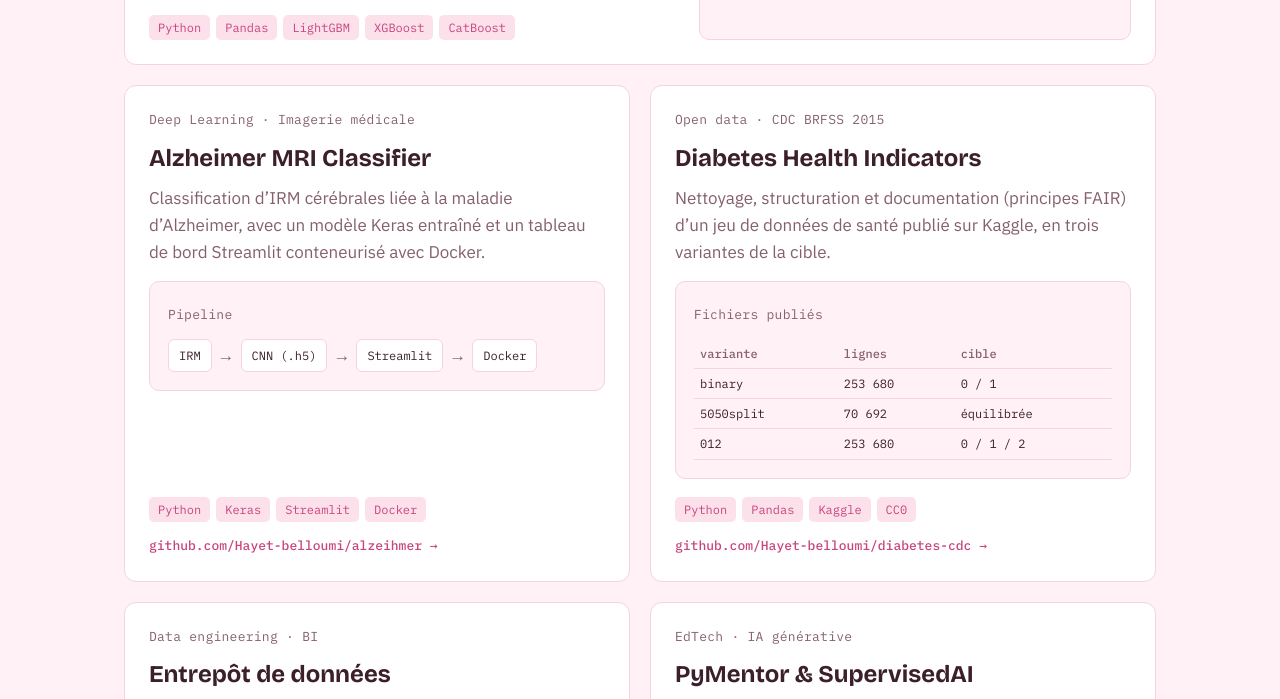
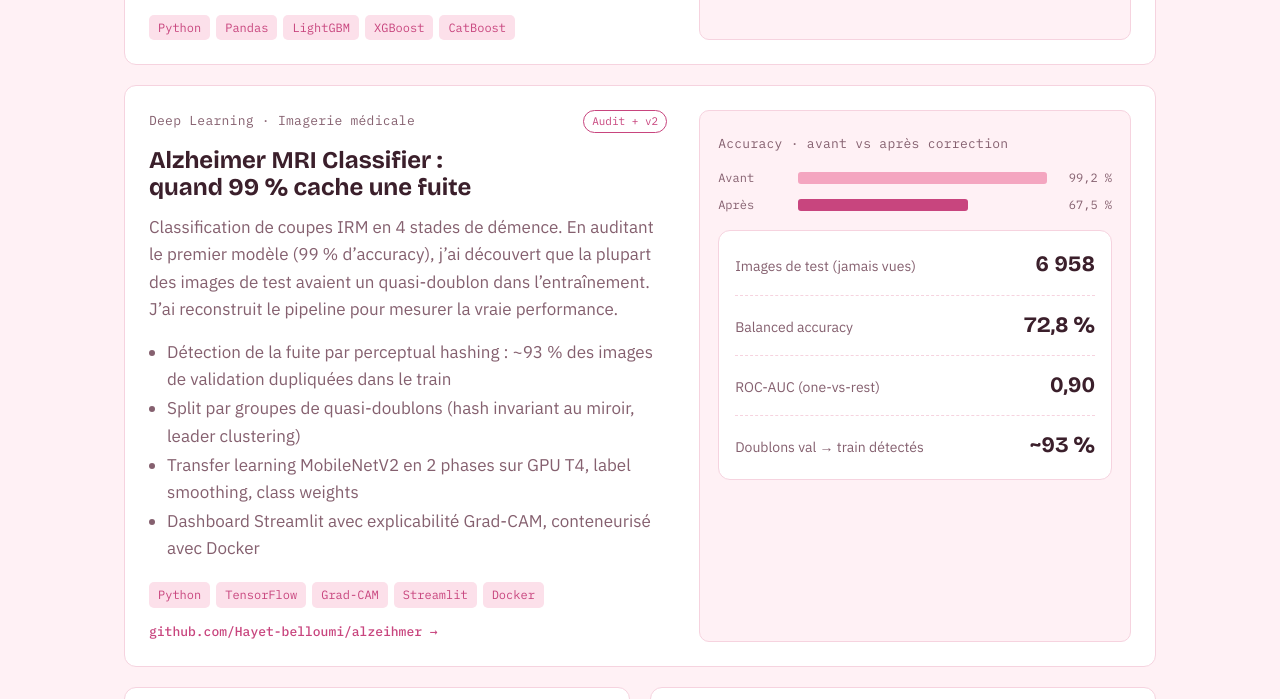
Before and after one commit to Hayet-belloumi/Hayet-belloumi.github.io, a plain HTML site: page index.html in a window 1280 px wide. Shown: the part 1923-2622 px from the top of the page. Drawn offline with nearby package versions, Linux system fonts and the light colour scheme.

Commit message:
Update Alzheimer project card: leakage audit and honest metrics

```diff
--- a/index.html
+++ b/index.html
@@ -270,16 +270,35 @@ footer .wrap{display:flex;justify-content:space-between;flex-wrap:wrap;gap:12px}
         </div>
       </article>
 
-      <article class="card">
-        <span class="kicker mono">Deep Learning · Imagerie médicale</span>
-        <h3>Alzheimer MRI Classifier</h3>
-        <p>Classification d’IRM cérébrales liée à la maladie d’Alzheimer, avec un modèle Keras entraîné et un tableau de bord Streamlit conteneurisé avec Docker.</p>
-        <div class="viz">
-          <span class="mono">Pipeline</span>
-          <div class="pipe"><span>IRM</span><em>→</em><span>CNN (.h5)</span><em>→</em><span>Streamlit</span><em>→</em><span>Docker</span></div>
+      <article class="card feature">
+        <div style="display:flex;flex-direction:column;gap:14px">
+          <div class="card-top"><span class="kicker mono">Deep Learning · Imagerie médicale</span><span class="status-pill">Audit + v2</span></div>
+          <h3>Alzheimer MRI Classifier : quand 99&nbsp;% cache une fuite</h3>
+          <p>Classification de coupes IRM en 4 stades de démence. En auditant le premier modèle (99 % d’accuracy), j’ai découvert que la plupart des images de test avaient un quasi-doublon dans l’entraînement. J’ai reconstruit le pipeline pour mesurer la vraie performance.</p>
+          <ul class="points">
+            <li>Détection de la fuite par perceptual hashing : ~93 % des images de validation dupliquées dans le train</li>
+            <li>Split par groupes de quasi-doublons (hash invariant au miroir, leader clustering)</li>
+            <li>Transfer learning MobileNetV2 en 2 phases sur GPU T4, label smoothing, class weights</li>
+            <li>Dashboard Streamlit avec explicabilité Grad-CAM, conteneurisé avec Docker</li>
+          </ul>
+          <div class="tags"><span class="tag">Python</span><span class="tag">TensorFlow</span><span class="tag">Grad-CAM</span><span class="tag">Streamlit</span><span class="tag">Docker</span></div>
+          <a class="repo" href="https://github.com/Hayet-belloumi/alzeihmer">github.com/Hayet-belloumi/alzeihmer →</a>
         </div>
-        <div class="tags"><span class="tag">Python</span><span class="tag">Keras</span><span class="tag">Streamlit</span><span class="tag">Docker</span></div>
-        <a class="repo" href="https://github.com/Hayet-belloumi/alzeihmer">github.com/Hayet-belloumi/alzeihmer →</a>
+        <div class="viz" aria-label="Avant et après la correction de la fuite">
+          <span class="mono">Accuracy · avant vs après correction</span>
+          <div class="bars">
+            <div class="bar"><span>Avant</span><b class="min" style="width:99%"></b><span>99,2 %</span></div>
+            <div class="bar"><span>Après</span><b style="width:67.5%"></b><span>67,5 %</span></div>
+          </div>
+          <div class="facts" style="margin-top:16px;padding:4px 16px">
+            <dl>
+              <div><dt>Images de test (jamais vues)</dt><dd style="font-size:22px">6&nbsp;958</dd></div>
+              <div><dt>Balanced accuracy</dt><dd style="font-size:22px">72,8&nbsp;%</dd></div>
+              <div><dt>ROC-AUC (one-vs-rest)</dt><dd style="font-size:22px">0,90</dd></div>
+              <div><dt>Doublons val → train détectés</dt><dd style="font-size:22px">~93&nbsp;%</dd></div>
+            </dl>
+          </div>
+        </div>
       </article>
 
       <article class="card">
```
